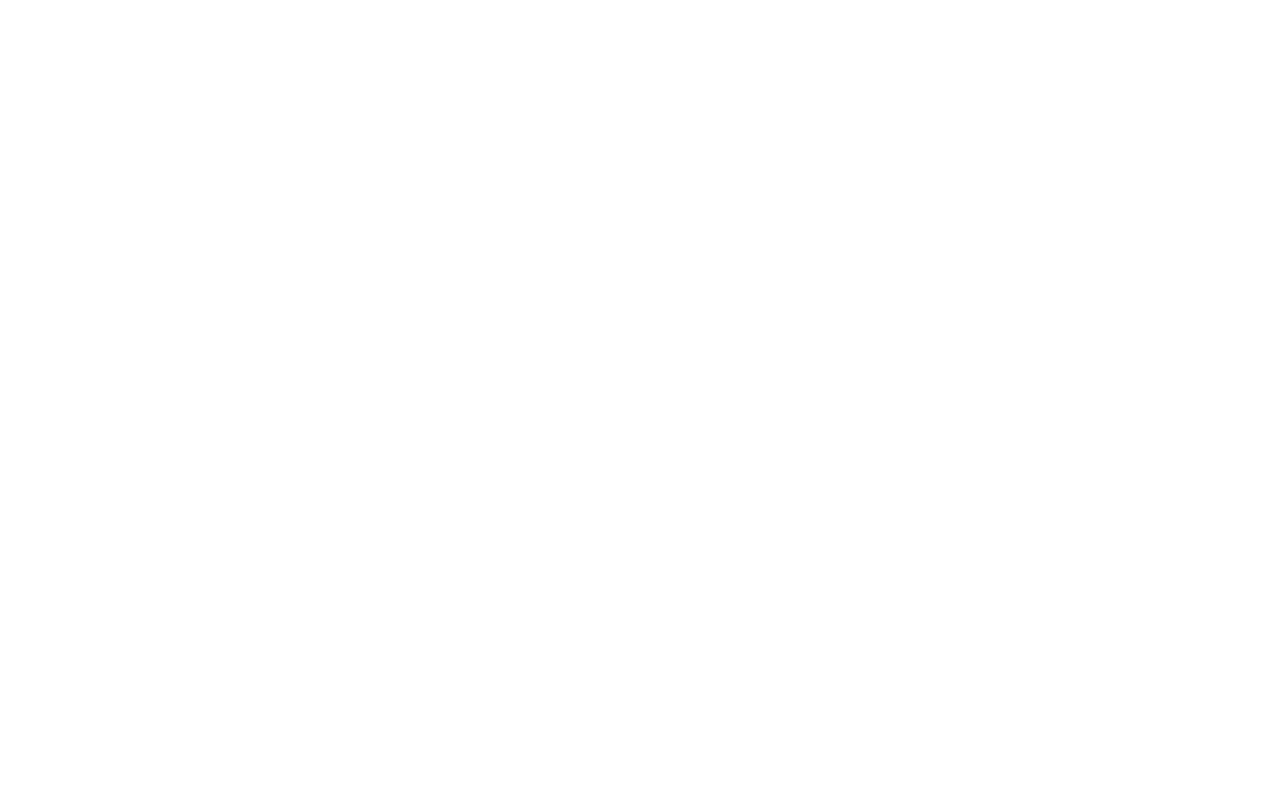
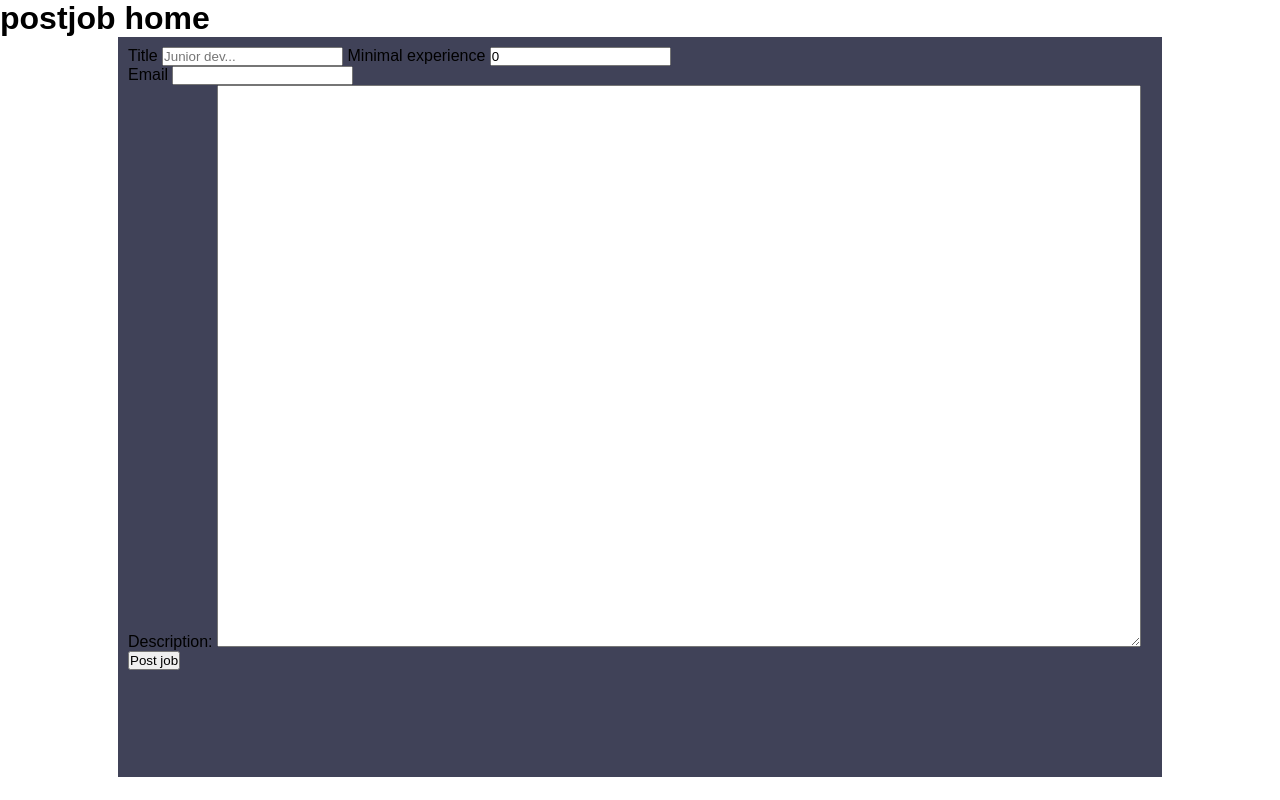
Before and after one commit to EzequielBPullolil/jobs_portal, a Nuxt app in the folder frontend/: page /jobs/post_job in a window 1280 px wide. Before the commit this address had no page. Built offline with nearby package versions, Linux system fonts and the light colour scheme; a web font is replaced by a local one.

Commit message:
Create basic post job page

```diff
--- /dev/null
+++ b/frontend/pages/jobs/post_job.vue
@@ -0,0 +1,86 @@
+<template>
+  <div>
+    <h1>postjob home</h1>
+    <span>{{ status }}</span>
+    <section class="form-wrapper center">
+      <form @submit.prevent="PostJob">
+        <div class="input-row">
+          <label for="title">
+            Title
+            <input id="title" :value="title" type="text" name="title" placeholder="Junior dev...">
+          </label>
+          <label for="experience">
+            Minimal experience
+            <input id="experience" :value="minimal_experience" type="number" min="0" name="minimal_experience">
+          </label>
+        </div>
+        <div class="input-row">
+          <label for="email">
+            Email
+            <input id="email" :value="email" type="email" name="email">
+          </label>
+        </div>
+
+        <section>
+          <label class="description" for="description">
+            Description:
+          </label>
+          <textarea id="description" :value="description" class="post-description" name="description" />
+        </section>
+        <input type="submit" value="Post job">
+      </form>
+    </section>
+  </div>
+</template>
+
+<script>
+export default {
+  data () {
+    return {
+      title: '',
+      email: '',
+      description: '',
+      minimal_experience: 0,
+      status: ''
+    }
+  },
+  methods: {
+    async PostJob () {
+      await this.$axios.post('/api/jobs', {
+        title: this.title,
+        email: this.email,
+        description: this.description,
+        minimal_experience: this.minimal_experience
+      })
+        .then(response => response.data)
+        .then((data) => { this.status = data.status })
+        .catch((err) => { this.status = err })
+    }
+  }
+}
+</script>
+<style>
+.center {
+  margin: auto;
+  width: 80%;
+  padding: 10px;
+}
+
+.form-wrapper {
+  height: 90vh;
+  display: grid;
+  grid-gap: 10px;
+  grid-template-rows: auto auto;
+  background-color: #404258;
+}
+
+.form-container>input-row {
+  grid-column: col / span 2;
+  grid-row: row;
+}
+
+.post-description {
+  width: 90%;
+  height: 70vh;
+}
+</style>
```
